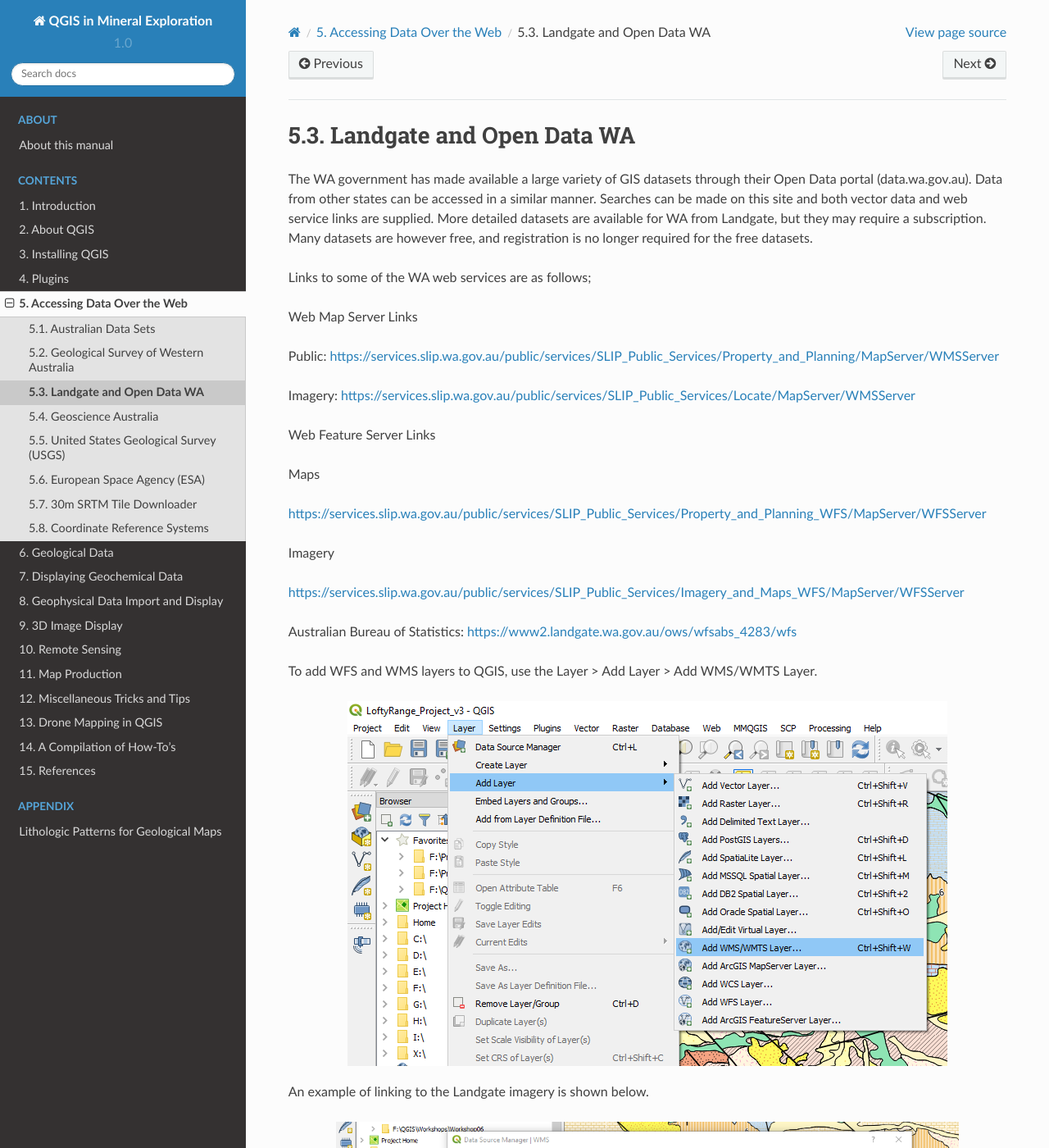
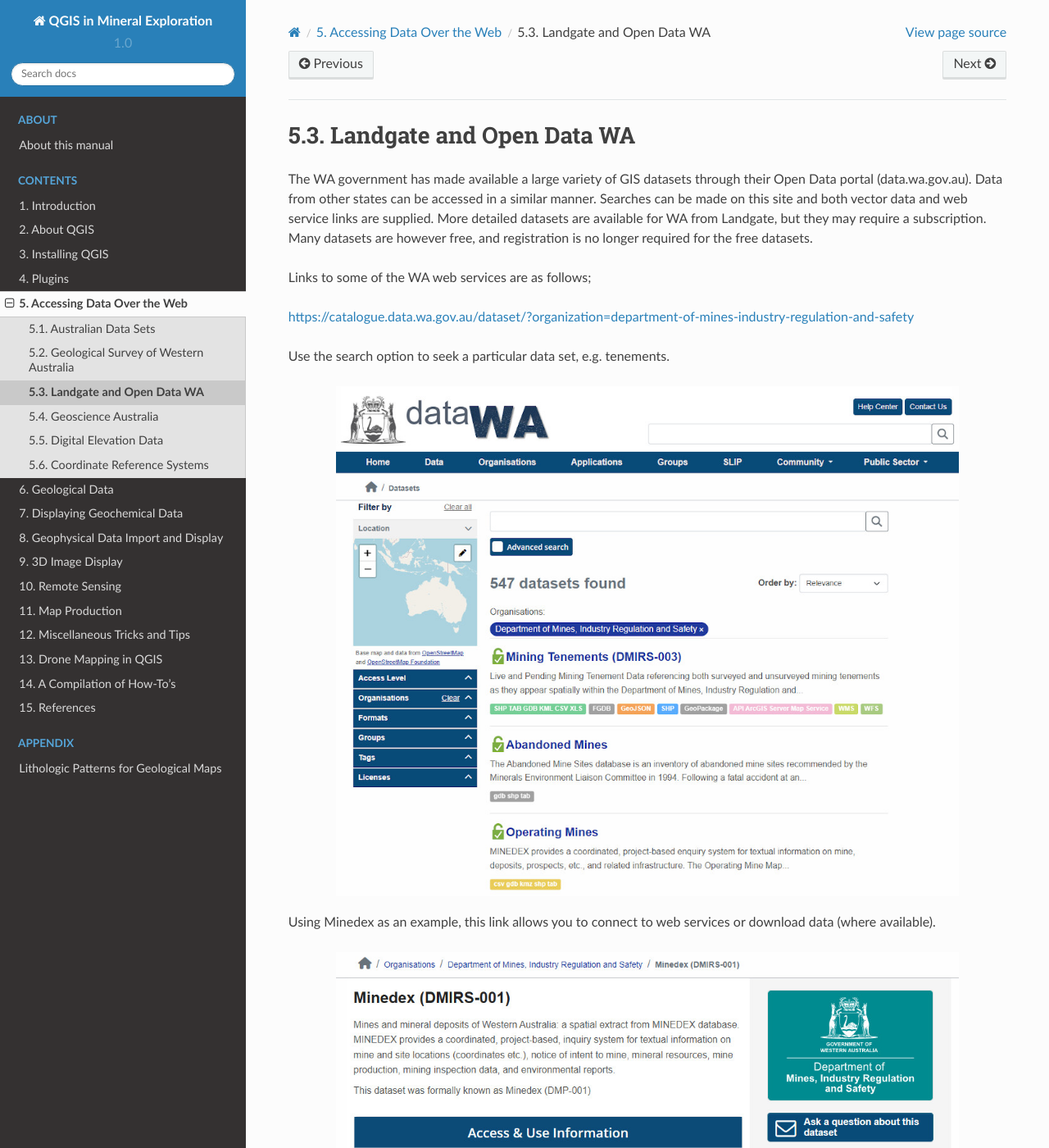
Before and after one commit to mammothgeospatial/qgis-in-mineral-exploration, a Sphinx documentation site: the page built from docs/source/accessing_data_over_web/landgate.rst, in a window 1280 px wide and 1400 px high. Shown: the whole window at 82% size. Built offline with Sphinx 7.4.7 and the Read the Docs theme 2.0.0, drawn with Linux system fonts in a browser that asks for light colours; some of the changed text lies outside the part shown.

Commit message:
Numerous page updates

```diff
--- a/docs/source/accessing_data_over_web/index.rst
+++ b/docs/source/accessing_data_over_web/index.rst
@@ -20,7 +20,5 @@
    geological
    landgate
    geoscience
-   usgs
-   esa
-   srtm
+   dtm
    crs
--- a/docs/source/accessing_data_over_web/landgate.rst
+++ b/docs/source/accessing_data_over_web/landgate.rst
@@ -6,39 +6,41 @@
 
 Links to some of the WA web services are as follows;
 
+https://catalogue.data.wa.gov.au/dataset/?organization=department-of-mines-industry-regulation-and-safety
 
-Web Map Server Links
+Use the search option to seek a particular data set, e.g. tenements.
 
-Public: https://services.slip.wa.gov.au/public/services/SLIP_Public_Services/Property_and_Planning/MapServer/WMSServer
+.. image:: img/gswa_services.jpg
+  :align: center
 
-Imagery: https://services.slip.wa.gov.au/public/services/SLIP_Public_Services/Locate/MapServer/WMSServer
+Using Minedex as an example, this link allows you to connect to web services or download data (where available).
 
+.. image:: img/gswa_minedex.jpg
+  :align: center
 
-Web Feature Server Links
+.. image:: img/gswa_minedex_links.jpg
+  :align: center
 
-Maps
-
-https://services.slip.wa.gov.au/public/services/SLIP_Public_Services/Property_and_Planning_WFS/MapServer/WFSServer
 
 Imagery
 
-https://services.slip.wa.gov.au/public/services/SLIP_Public_Services/Imagery_and_Maps_WFS/MapServer/WFSServer
-
-Australian Bureau of Statistics: https://www2.landgate.wa.gov.au/ows/wfsabs_4283/wfs
+https://catalogue.data.wa.gov.au/dataset/locate-wa-mosaic
 
 To add WFS and WMS layers to QGIS, use the Layer > Add Layer > Add WMS/WMTS Layer.
 
 .. image:: img/add_wms.png
   :align: center
 
+
 An example of linking to the Landgate imagery is shown below.
 
 .. image:: img/wms_landgate_image.png
   :align: center
 
+
 Some services may require you to register for a username and password.
 
-Access to vector data is via the add WFS (web feature server) option. See below for the list of publicly available data (no sign in required) from the Landgate server.
+Access to WFS vector data is via the add WFS (web feature server) option. See below for the list of publicly available data (no sign in required) from the Landgate server.
 
 .. image:: img/add_wfs.png
   :align: center
--- a/docs/source/installing_qgis/mac_installation.rst
+++ b/docs/source/installing_qgis/mac_installation.rst
@@ -6,7 +6,7 @@
 
 Install the LTR or the Latest Release version.
 
-.. image:: img/download_mac.png
+.. image:: img/download_mac.jpg
   :align: center
 
 To install the custom (geological) SVG files on a Mac, in QGIS, go to Settings > Options > System tab and look for the location of the svg files - something like /Applications/QGIS3.app/Contents/MacOS/../Resources/svg/. Use the Finder to navigate to the Applications folder, then right click on the QGIS program icon, select “Show Package Contents”, open the “Contents” folder and the “Resources” folder. Put the custom (geological) SVG folders into the SVG folder.
--- a/docs/source/plugins/index.rst
+++ b/docs/source/plugins/index.rst
@@ -10,13 +10,12 @@
 
 - DB Manager
 - Geometry Checker
-- GRASS7
+- GRASS8
 - GRASS GIS provider
 - MetaSearch Catalog Client
 - Offline Editing
 - OrfeoToolbox provider
 - Processing
-- SAGA GIS provider
 - Topology Checker
 
 To use these pre-installed plugins, you may need to “enable” them in the Plugins > Manage and Install Plugins > Installed window. Enable the plugin by selecting the check box next to the plugin.
--- a/docs/source/remote_sensing/index.rst
+++ b/docs/source/remote_sensing/index.rst
@@ -11,6 +11,8 @@
 
 .. toctree::
 
+   usgs
+   esa
    classification_plugin
    aster_data
    landsat_data
```
Also changed, not shown: docs/source/accessing_data_over_web/dtm.rst (renamed from docs/source/accessing_data_over_web/srtm.rst, +10 -3 lines), docs/source/accessing_data_over_web/img/gswa_minedex.jpg (added), docs/source/accessing_data_over_web/img/gswa_minedex_links.jpg (added), docs/source/accessing_data_over_web/img/gswa_services.jpg (added), docs/source/installing_qgis/img/download.jpg (added), docs/source/installing_qgis/img/download.png, docs/source/installing_qgis/img/download_mac.jpg (added), docs/source/remote_sensing/esa.rst (renamed from docs/source/accessing_data_over_web/esa.rst), docs/source/remote_sensing/img/copernicus.png (renamed from docs/source/accessing_data_over_web/img/copernicus.png), docs/source/remote_sensing/img/elvis_portal.jpg (added), docs/source/remote_sensing/img/sentinel_tiling.jpg (renamed from docs/source/accessing_data_over_web/img/sentinel_tiling.jpg), docs/source/remote_sensing/img/usgs_earth_explorer.png (renamed from docs/source/accessing_data_over_web/img/usgs_earth_explorer.png), docs/source/remote_sensing/img/usgs_earth_explorer_settings.png (renamed from docs/source/accessing_data_over_web/img/usgs_earth_explorer_settings.png), docs/source/remote_sensing/img/usgs_earth_explorer_settings2.png (renamed from docs/source/accessing_data_over_web/img/usgs_earth_explorer_settings2.png), 1 more files.
